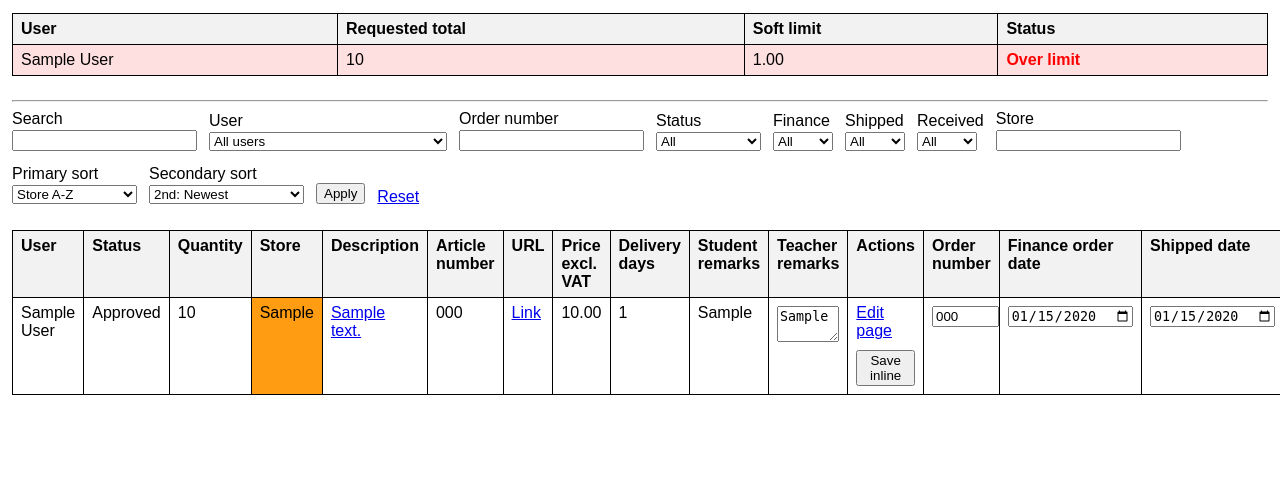
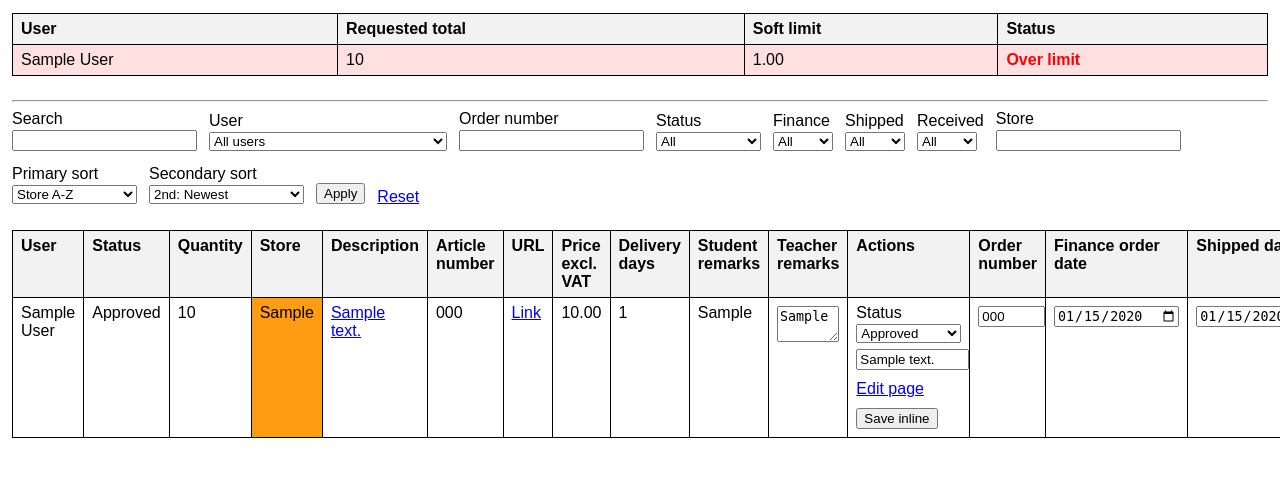
Before and after one commit to MathieuLeroy2/django-order-management, a Django app: page /orders/ in a window 1280 px wide; the page is wider, and only the part inside the window is pictured. Shown: the part 310-787 px from the top of that part. Run offline with Django 5.2, Linux system fonts and the light colour scheme; a user stored in the database is signed in; tables that the repository leaves empty hold one stand-in row (values such as "Sample post").

Commit message:
added approve/reject functionality for admin

```diff
--- a/orders/views.py
+++ b/orders/views.py
@@ -186,14 +186,46 @@ def order_list(request):
             raise Http404("You do not have permission to inline edit this order.")
 
         form = AdminInlineOrderUpdateForm(request.POST, instance=order)
+
         if form.is_valid():
-            form.save()
-            messages.success(request, f"Order {order.id} inline fields were updated successfully.")
+            order = form.save(commit=False)
+
+            decision = request.POST.get("decision")
+            decision_reason = request.POST.get("decision_reason", "").strip()
+
+            if decision in [
+                Order.STATUS_SUBMITTED,
+                Order.STATUS_APPROVED,
+                Order.STATUS_REJECTED,
+                Order.STATUS_REWORK,
+            ]:
+                if decision == Order.STATUS_SUBMITTED and order.is_store_blacklisted():
+                    messages.error(
+                        request,
+                        f"Order {order.id} uses a blacklisted store and cannot be submitted."
+                    )
+                else:
+                    order.status = decision
+                    order.decision_reason = decision_reason
+
+                    if decision in [Order.STATUS_APPROVED, Order.STATUS_REJECTED]:
+                        order.decided_by = request.user
+                        order.decided_at = timezone.now()
+                    else:
+                        order.decided_by = None
+                        order.decided_at = None
+
+                    order.save()
+                    messages.success(request, f"Order {order.id} was updated successfully.")
+            else:
+                order.save()
+                messages.success(request, f"Order {order.id} inline fields were updated successfully.")
 
             return_query = request.POST.get("return_query", "").strip()
             if return_query:
                 return redirect(f"{request.path}?{return_query}")
             return redirect("orders:order_list")
+
         else:
             messages.error(request, f"Could not save inline changes for order {order.id}.")
 
--- a/templates/orders/order_list.html
+++ b/templates/orders/order_list.html
@@ -279,11 +279,27 @@
                         <td>
                             {% if order.can_decide %}
                                 <div style="margin-bottom: 0.5rem;">
-                                    <input type="hidden" name="update_order_id" disabled>
+                                    <label>Status</label><br>
+                                    <select name="decision">
+                                        <option value="submitted" {% if order.status == "submitted" %}selected{% endif %}>Submitted</option>
+                                        <option value="approved" {% if order.status == "approved" %}selected{% endif %}>Approved</option>
+                                        <option value="rejected" {% if order.status == "rejected" %}selected{% endif %}>Rejected</option>
+                                        <option value="rework" {% if order.status == "rework" %}selected{% endif %}>Needs rework</option>
+                                    </select>
 
-                                    <a href="{% url 'orders:order_edit' order.id %}">Edit page</a>
+                                    <input
+                                        type="text"
+                                        name="decision_reason"
+                                        value="{{ order.decision_reason }}"
+                                        placeholder="Reason"
+                                        style="margin-top: 0.25rem; width: 100%;"
+                                    >
                                 </div>
                             {% endif %}
+
+                            <div style="margin-bottom: 0.5rem;">
+                                <a href="{% url 'orders:order_edit' order.id %}">Edit page</a>
+                            </div>
 
                             <button type="submit">Save inline</button>
                         </td>
```
